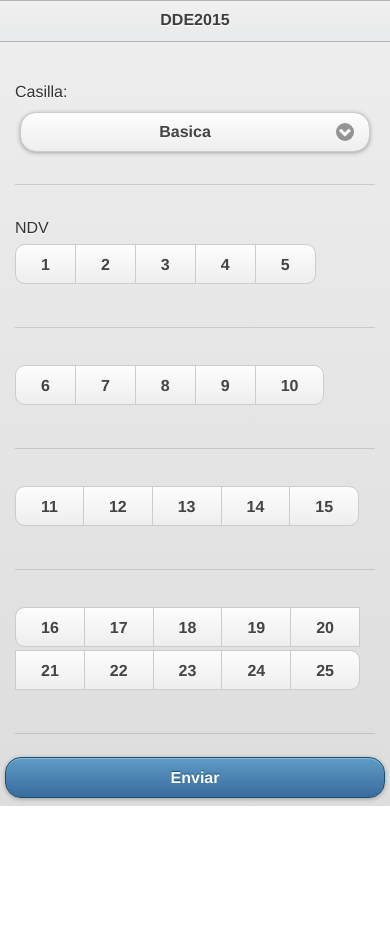
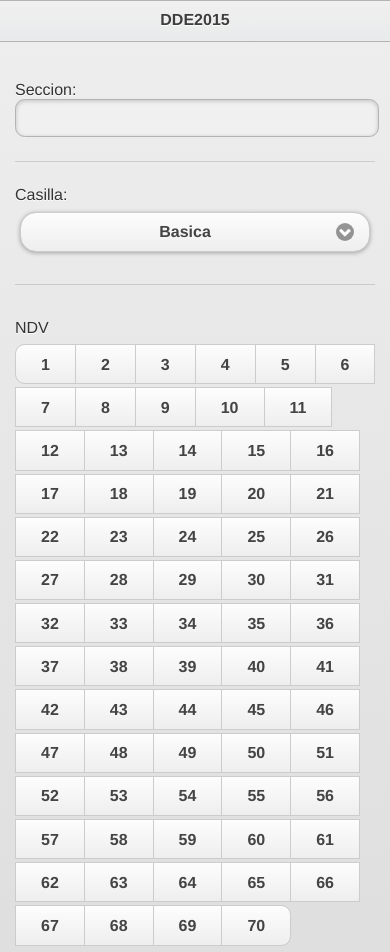
Before and after one commit to ISGIND/DDE2015, a plain HTML site: page index.html in a window 390 px wide. Shown: the top 952 px of the page. Before the commit the page ends 865 px from the top, so only its background shows below. Drawn offline with Linux system fonts and the light colour scheme; some packages are replaced by stand-ins of ours.

Commit message:
New Table
Se agrega un solo selector multiple

```diff
--- a/index.html
+++ b/index.html
@@ -18,8 +18,13 @@
 	</div>
 	<div data-role="content">
 	  <div data-role="fieldcontain">
+	    <label for="textinput">Seccion:</label>
+	    <input type="text" name="seccion" id="seccion" value=""/>
+      </div>
+
+	  <div data-role="fieldcontain">
 	      <label for="selectmenu" class="select">Casilla:</label>
-	      <select name="casilla" id="selectmenu">
+	      <select name="casilla" id="casilla">
           	<option value="BASICA">Basica</option>
 	        <option value="CONTIGUA">Contigua</option>
 	        <option value="DOBLE CONTIGUA">Doble Contigua</option>
@@ -40,65 +45,144 @@
 	      <label for="checkbox_3">4</label>
 	      <input type="checkbox" name="row[]" id="checkbox_4" class="custom" value="5" />
 	      <label for="checkbox_4">5</label>
+          <input type="checkbox" name="row[]" id="checkbox_5" class="custom" value="6" />
+	      <label for="checkbox_5">6</label>
+          <input type="checkbox" name="row[]" id="checkbox_6" class="custom" value="7" />
+	      <label for="checkbox_6">7</label>
+          <input type="checkbox" name="row[]" id="checkbox_7" class="custom" value="8" />
+	      <label for="checkbox_7">8</label>
+          <input type="checkbox" name="row[]" id="checkbox_8" class="custom" value="9" />
+	      <label for="checkbox_8">9</label>
+          <input type="checkbox" name="row[]" id="checkbox_9" class="custom" value="10" />
+	      <label for="checkbox_9">10</label>
+          <input type="checkbox" name="row[]" id="checkbox_10" class="custom" value="11" />
+	      <label for="checkbox_10">11</label>
+          <input type="checkbox" name="row[]" id="checkbox_11" class="custom" value="12" />
+	      <label for="checkbox_11">12</label>
+          <input type="checkbox" name="row[]" id="checkbox_12" class="custom" value="13" />
+	      <label for="checkbox_12">13</label>
+          <input type="checkbox" name="row[]" id="checkbox_13" class="custom" value="14" />
+	      <label for="checkbox_13">14</label>
+          <input type="checkbox" name="row[]" id="checkbox_14" class="custom" value="15" />
+	      <label for="checkbox_14">15</label>
+          <input type="checkbox" name="row[]" id="checkbox_15" class="custom" value="16" />
+	      <label for="checkbox_15">16</label>
+          <input type="checkbox" name="row[]" id="checkbox_16" class="custom" value="17" />
+	      <label for="checkbox_16">17</label>
+          <input type="checkbox" name="row[]" id="checkbox_17" class="custom" value="18" />
+	      <label for="checkbox_17">18</label>
+          <input type="checkbox" name="row[]" id="checkbox_18" class="custom" value="19" />
+	      <label for="checkbox_18">19</label>
+          <input type="checkbox" name="row[]" id="checkbox_19" class="custom" value="20" />
+	      <label for="checkbox_19">20</label>
+
+          <input type="checkbox" name="row[]" id=         "checkbox_20" class="custom" value="21" />
+	      <label for="checkbox_20">21</label>
+          <input type="checkbox" name="row[]" id="checkbox_21" class="custom" value="22" />
+	      <label for="checkbox_21">22</label>
+          <input type="checkbox" name="row[]" id="checkbox_22" class="custom" value="23" />
+	      <label for="checkbox_22">23</label>
+          <input type="checkbox" name="row[]" id="checkbox_23" class="custom" value="24" />
+	      <label for="checkbox_23">24</label>
+          <input type="checkbox" name="row[]" id="checkbox_24" class="custom" value="25" />
+	      <label for="checkbox_24">25</label>
+          <input type="checkbox" name="row[]" id="checkbox_25" class="custom" value="26" />
+	      <label for="checkbox_25">26</label>
+          <input type="checkbox" name="row[]" id="checkbox_26" class="custom" value="27" />
+	      <label for="checkbox_26">27</label>
+          <input type="checkbox" name="row[]" id="checkbox_27" class="custom" value="28" />
+	      <label for="checkbox_27">28</label>
+          <input type="checkbox" name="row[]" id="checkbox_28" class="custom" value="29" />
+	      <label for="checkbox_28">29</label>
+          <input type="checkbox" name="row[]" id="checkbox_29" class="custom" value="30" />
+	      <label for="checkbox_29">30</label>
+
+          <input type="checkbox" name="row[]" id=         "checkbox_30" class="custom" value="31" />
+	      <label for="checkbox_30">31</label>
+          <input type="checkbox" name="row[]" id="checkbox_31" class="custom" value="32" />
+	      <label for="checkbox_31">32</label>
+          <input type="checkbox" name="row[]" id="checkbox_32" class="custom" value="33" />
+	      <label for="checkbox_32">33</label>
+          <input type="checkbox" name="row[]" id="checkbox_33" class="custom" value="34" />
+	      <label for="checkbox_33">34</label>
+          <input type="checkbox" name="row[]" id="checkbox_34" class="custom" value="35" />
+	      <label for="checkbox_34">35</label>
+          <input type="checkbox" name="row[]" id="checkbox_35" class="custom" value="36" />
+	      <label for="checkbox_35">36</label>
+          <input type="checkbox" name="row[]" id="checkbox_36" class="custom" value="37" />
+	      <label for="checkbox_36">37</label>
+          <input type="checkbox" name="row[]" id="checkbox_37" class="custom" value="38" />
+	      <label for="checkbox_37">38</label>
+          <input type="checkbox" name="row[]" id="checkbox_38" class="custom" value="39" />
+	      <label for="checkbox_38">39</label>
+          <input type="checkbox" name="row[]" id="checkbox_39" class="custom" value="40" />
+	      <label for="checkbox_39">40</label>
+
+          <input type="checkbox" name="row[]" id=         "checkbox_40" class="custom" value="41" />
+	      <label for="checkbox_40">41</label>
+          <input type="checkbox" name="row[]" id="checkbox_41" class="custom" value="42" />
+	      <label for="checkbox_41">42</label>
+          <input type="checkbox" name="row[]" id="checkbox_42" class="custom" value="43" />
+	      <label for="checkbox_42">43</label>
+          <input type="checkbox" name="row[]" id="checkbox_43" class="custom" value="44" />
+	      <label for="checkbox_43">44</label>
+          <input type="checkbox" name="row[]" id="checkbox_44" class="custom" value="45" />
+	      <label for="checkbox_44">45</label>
+          <input type="checkbox" name="row[]" id="checkbox_45" class="custom" value="46" />
+	      <label for="checkbox_45">46</label>
+          <input type="checkbox" name="row[]" id="checkbox_46" class="custom" value="47" />
+	      <label for="checkbox_46">47</label>
+          <input type="checkbox" name="row[]" id="checkbox_47" class="custom" value="48" />
+	      <label for="checkbox_47">48</label>
+          <input type="checkbox" name="row[]" id="checkbox_48" class="custom" value="49" />
+	      <label for="checkbox_48">49</label>
+          <input type="checkbox" name="row[]" id="checkbox_49" class="custom" value="50" />
+	      <label for="checkbox_49">50</label>
+
+          <input type="checkbox" name="row[]" id=         "checkbox_50" class="custom" value="51" />
+	      <label for="checkbox_50">51</label>
+          <input type="checkbox" name="row[]" id="checkbox_51" class="custom" value="52" />
+	      <label for="checkbox_51">52</label>
+          <input type="checkbox" name="row[]" id="checkbox_52" class="custom" value="53" />
+	      <label for="checkbox_52">53</label>
+          <input type="checkbox" name="row[]" id="checkbox_53" class="custom" value="54" />
+	      <label for="checkbox_53">54</label>
+          <input type="checkbox" name="row[]" id="checkbox_54" class="custom" value="55" />
+	      <label for="checkbox_54">55</label>
+          <input type="checkbox" name="row[]" id="checkbox_55" class="custom" value="56" />
+	      <label for="checkbox_55">56</label>
+          <input type="checkbox" name="row[]" id="checkbox_56" class="custom" value="57" />
+	      <label for="checkbox_56">57</label>
+          <input type="checkbox" name="row[]" id="checkbox_57" class="custom" value="58" />
+	      <label for="checkbox_57">58</label>
+          <input type="checkbox" name="row[]" id="checkbox_58" class="custom" value="59" />
+	      <label for="checkbox_58">59</label>
+          <input type="checkbox" name="row[]" id="checkbox_59" class="custom" value="60" />
+	      <label for="checkbox_59">60</label>
+
+          <input type="checkbox" name="row[]" id=         "checkbox_60" class="custom" value="61" />
+	      <label for="checkbox_60">61</label>
+          <input type="checkbox" name="row[]" id="checkbox_61" class="custom" value="62" />
+	      <label for="checkbox_61">62</label>
+          <input type="checkbox" name="row[]" id="checkbox_62" class="custom" value="63" />
+	      <label for="checkbox_62">63</label>
+          <input type="checkbox" name="row[]" id="checkbox_63" class="custom" value="64" />
+	      <label for="checkbox_63">64</label>
+          <input type="checkbox" name="row[]" id="checkbox_64" class="custom" value="65" />
+	      <label for="checkbox_64">65</label>
+          <input type="checkbox" name="row[]" id="checkbox_65" class="custom" value="66" />
+	      <label for="checkbox_65">66</label>
+          <input type="checkbox" name="row[]" id="checkbox_66" class="custom" value="67" />
+	      <label for="checkbox_66">67</label>
+          <input type="checkbox" name="row[]" id="checkbox_67" class="custom" value="68" />
+	      <label for="checkbox_67">68</label>
+          <input type="checkbox" name="row[]" id="checkbox_68" class="custom" value="69" />
+	      <label for="checkbox_68">69</label>
+          <input type="checkbox" name="row[]" id="checkbox_69" class="custom" value="70" />
+	      <label for="checkbox_69">70</label>
         </fieldset></div>
-	    <div data-role="fieldcontain">
-	      <fieldset data-role="controlgroup" data-type="horizontal">
-	        <legend></legend>
-	        <input type="checkbox" name="row1[]" id="checkbox1_0" class="custom" value="6" />
-	        <label for="checkbox1_0">6</label>
-	        <input type="checkbox" name="row1[]" id="checkbox1_1" class="custom" value="7" />
-	        <label for="checkbox1_1">7</label>
-	        <input type="checkbox" name="row1[]" id="checkbox1_2" class="custom" value="8" />
-	        <label for="checkbox1_2">8</label>
-	        <input type="checkbox" name="row1[]" id="checkbox1_3" class="custom" value="9" />
-	        <label for="checkbox1_3">9</label>
-	        <input type="checkbox" name="row1[]" id="checkbox1_4" class="custom" value="10" />
-	        <label for="checkbox1_4">10</label>
-          </fieldset></div>
-	      <div data-role="fieldcontain">
-	        <fieldset data-role="controlgroup" data-type="horizontal">
-	          <legend></legend>
-	          <input type="checkbox" name="row2[]" id="row2_0" class="custom" value="11" />
-	          <label for="row2_0">11</label>
-	          <input type="checkbox" name="row2[]" id="row2_1" class="custom" value="12" />
-	          <label for="row2_1">12</label>
-	          <input type="checkbox" name="row2[]" id="row2_2" class="custom" value="13" />
-	          <label for="row2_2">13</label>
-	          <input type="checkbox" name="row2[]" id="row2_3" class="custom" value="14" />
-	          <label for="row2_3">14</label>
-	          <input type="checkbox" name="row2[]" id="row2_4" class="custom" value="15" />
-	          <label for="row2_4">15</label>
-            </fieldset>
-          </div>
-	      <div data-role="fieldcontain">
-	        <fieldset data-role="controlgroup" data-type="horizontal">
-	          <legend></legend>
-	          <input type="checkbox" name="row3[]" id="row3_0" class="custom" value="16" />
-	          <label for="row3_0">16</label>
-	          <input type="checkbox" name="row3[]" id="row3_1" class="custom" value="17" />
-	          <label for="row3_1">17</label>
-	          <input type="checkbox" name="row3[]" id="row3_2" class="custom" value="18" />
-	          <label for="row3_2">18</label>
-	          <input type="checkbox" name="row3[]" id="row3_3" class="custom" value="19" />
-	          <label for="row3_3">19</label>
-	          <input type="checkbox" name="row3[]" id="row3_4" class="custom" value="20" />
-	          <label for="row3_4">20</label>
-	          <input type="checkbox" name="row3[]" id="row3_5" class="custom" value="21" />
-	          <label for="row3_5">21</label>
-	          <input type="checkbox" name="row3[]" id="row3_6" class="custom" value="22" />
-	          <label for="row3_6">22</label>
-	          <input type="checkbox" name="row3[]" id="row3_7" class="custom" value="23" />
-	          <label for="row3_7">23</label>
-	          <input type="checkbox" name="row3[]" id="row3_8" class="custom" value="24" />
-	          <label for="row3_8">24</label>
-	          <input type="checkbox" name="row3[]" id="row3_9" class="custom" value="25" />
-	          <label for="row3_9">25</label>
-            </fieldset>
-      </div>
 
-
-
-      </div>
+    </div>
 	  <input type="submit" style="size:auto" value="Enviar" data-theme="b" />
 
 
```
